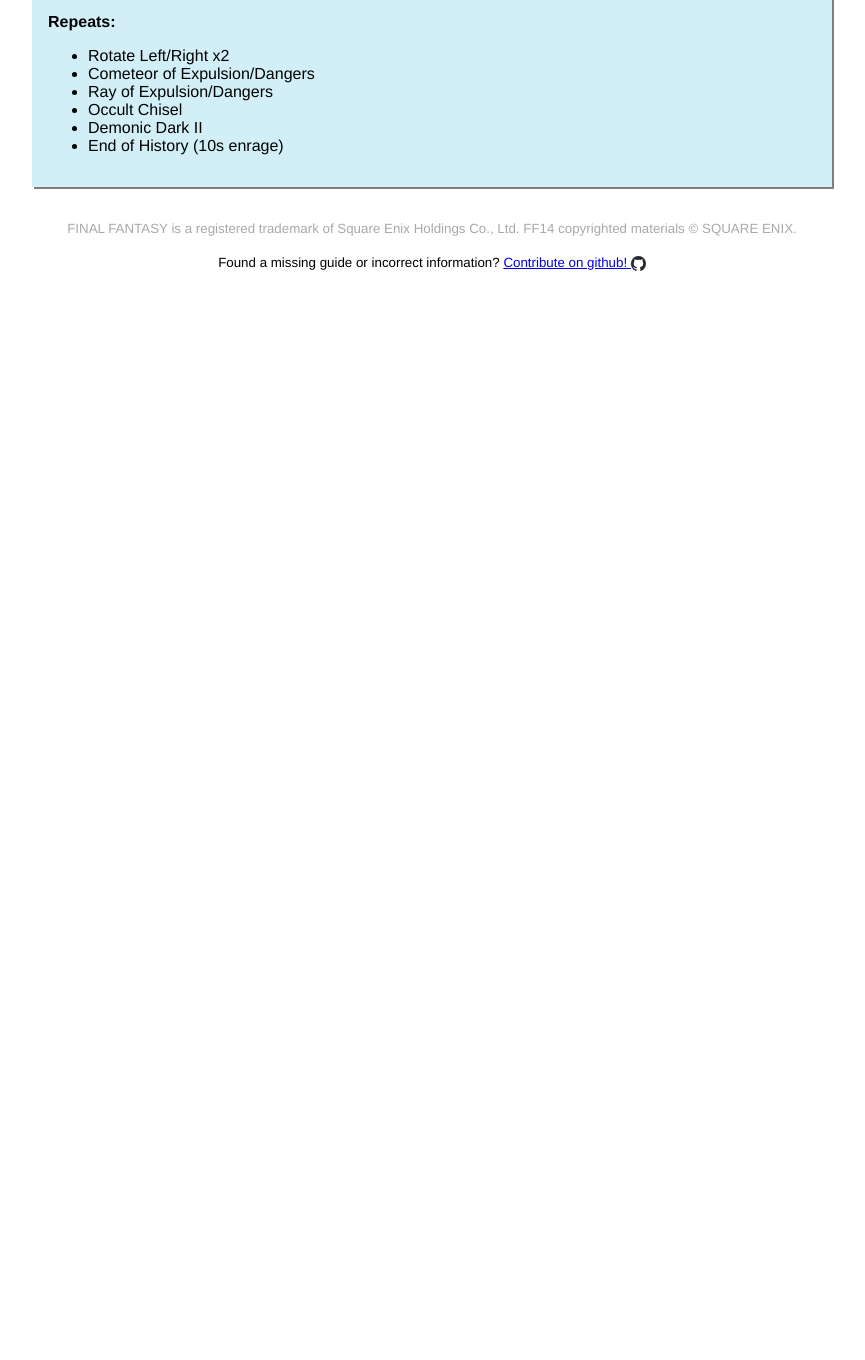
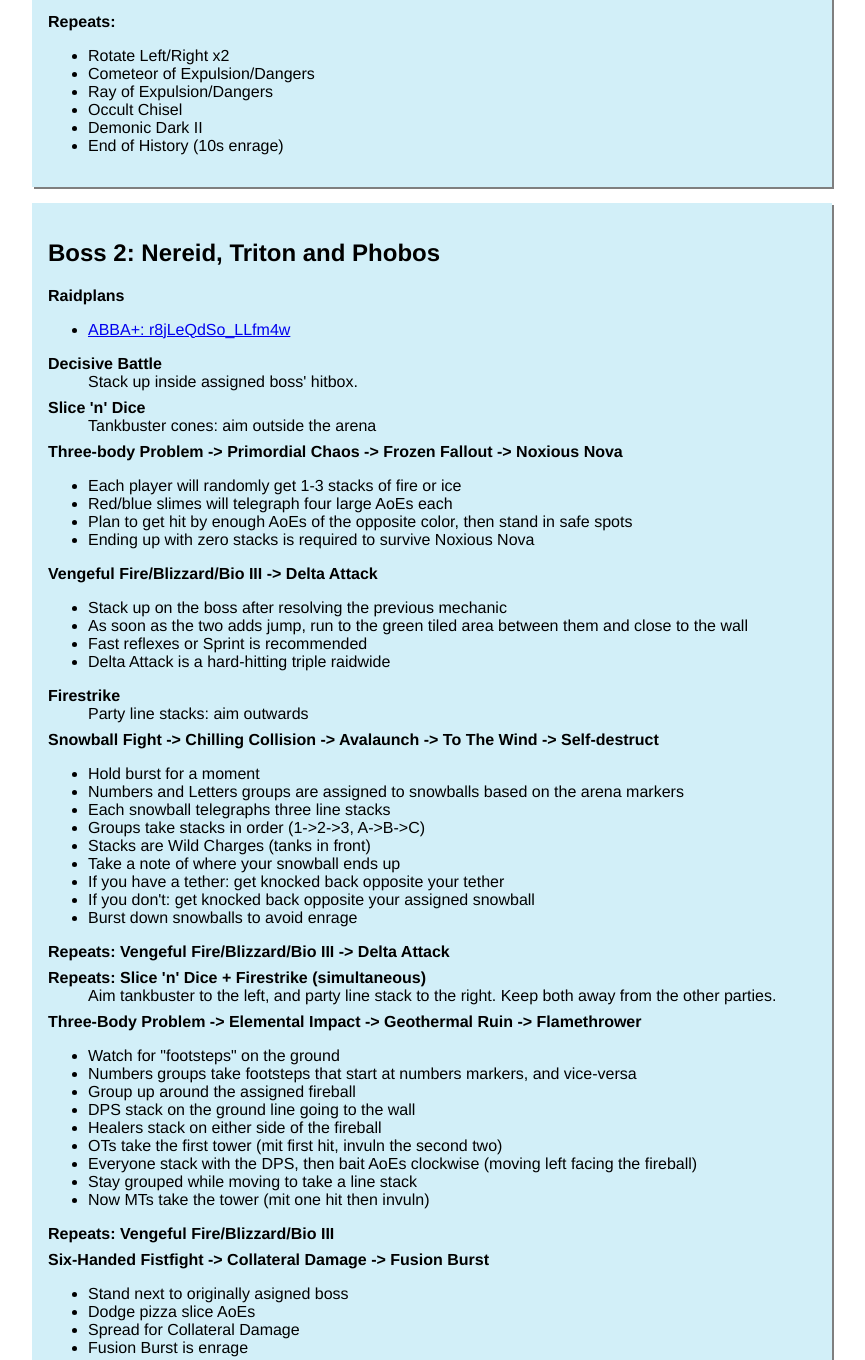
Before and after one commit to nyctef/tldrboss, a plain HTML site: page dt/fo/tower-of-blood.html in a window 1280 px wide. Shown: the part 1508-2868 px from the top of the page, without its empty margins (208-1073 px from the left). Before the commit the page ends 1795 px from the top, so only its background shows below. Drawn offline with Linux system fonts and the light colour scheme.

Commit message:
add initial notes for boss 2

```diff
--- a/dt/fo/tower-of-blood.html
+++ b/dt/fo/tower-of-blood.html
@@ -152,6 +152,138 @@
           </dd>
         </dl>
       </page-block>
+
+      <page-block>
+        <h2>Boss 2: Nereid, Triton and Phobos</h2>
+
+        <dl>
+          <dt>Raidplans</dt>
+          <dd>
+            <ul>
+              <li>
+                <a href="https://raidplan.io/plan/r8jLeQdSo_LLfm4w">
+                  ABBA+: r8jLeQdSo_LLfm4w
+                </a>
+              </li>
+            </ul>
+          </dd>
+
+          <dt>Decisive Battle</dt>
+          <dd>Stack up inside assigned boss' hitbox.</dd>
+
+          <dt>Slice 'n' Dice</dt>
+          <dd>Tankbuster cones: aim outside the arena</dd>
+
+          <dt>
+            Three-body Problem -> Primordial Chaos -> Frozen Fallout -> Noxious
+            Nova
+          </dt>
+          <dd>
+            <ul>
+              <li>Each player will randomly get 1-3 stacks of fire or ice</li>
+              <li>Red/blue slimes will telegraph four large AoEs each</li>
+              <li>
+                Plan to get hit by enough AoEs of the opposite color, then stand
+                in safe spots
+              </li>
+              <li>
+                Ending up with zero stacks is required to survive Noxious Nova
+              </li>
+            </ul>
+          </dd>
+
+          <dt>Vengeful Fire/Blizzard/Bio III -> Delta Attack</dt>
+          <dd>
+            <ul>
+              <li>
+                Stack up on the boss after resolving the previous mechanic
+              </li>
+              <li>
+                As soon as the two adds jump, run to the green tiled area
+                between them and close to the wall
+              </li>
+              <li>Fast reflexes or Sprint is recommended</li>
+              <li>Delta Attack is a hard-hitting triple raidwide</li>
+            </ul>
+          </dd>
+
+          <dt>Firestrike</dt>
+          <dd>Party line stacks: aim outwards</dd>
+
+          <dt>
+            Snowball Fight -> Chilling Collision -> Avalaunch -> To The Wind ->
+            Self-destruct
+          </dt>
+          <dd>
+            <ul>
+              <li>Hold burst for a moment</li>
+              <li>
+                Numbers and Letters groups are assigned to snowballs based on
+                the arena markers
+              </li>
+              <li>Each snowball telegraphs three line stacks</li>
+              <li>Groups take stacks in order (1->2->3, A->B->C)</li>
+              <li>Stacks are Wild Charges (tanks in front)</li>
+              <li>Take a note of where your snowball ends up</li>
+              <li>
+                If you have a tether: get knocked back opposite your tether
+              </li>
+              <li>
+                If you don't: get knocked back opposite your assigned snowball
+              </li>
+              <li>Burst down snowballs to avoid enrage</li>
+            </ul>
+          </dd>
+
+          <dt>Repeats: Vengeful Fire/Blizzard/Bio III -> Delta Attack</dt>
+          <dd></dd>
+
+          <dt>Repeats: Slice 'n' Dice + Firestrike (simultaneous)</dt>
+          <dd>
+            Aim tankbuster to the left, and party line stack to the right. Keep
+            both away from the other parties.
+          </dd>
+
+          <dt>
+            Three-Body Problem -> Elemental Impact -> Geothermal Ruin ->
+            Flamethrower
+          </dt>
+          <dd>
+            <ul>
+              <li>Watch for "footsteps" on the ground</li>
+              <li>
+                Numbers groups take footsteps that start at numbers markers, and
+                vice-versa
+              </li>
+              <li>Group up around the assigned fireball</li>
+              <li>DPS stack on the ground line going to the wall</li>
+              <li>Healers stack on either side of the fireball</li>
+              <li>
+                OTs take the first tower (mit first hit, invuln the second two)
+              </li>
+              <li>
+                Everyone stack with the DPS, then bait AoEs clockwise (moving
+                left facing the fireball)
+              </li>
+              <li>Stay grouped while moving to take a line stack</li>
+              <li>Now MTs take the tower (mit one hit then invuln)</li>
+            </ul>
+          </dd>
+
+          <dt>Repeats: Vengeful Fire/Blizzard/Bio III</dt>
+          <dd></dd>
+
+          <dt>Six-Handed Fistfight -> Collateral Damage -> Fusion Burst</dt>
+          <dd>
+            <ul>
+              <li>Stand next to originally asigned boss</li>
+              <li>Dodge pizza slice AoEs</li>
+              <li>Spread for Collateral Damage</li>
+              <li>Fusion Burst is enrage</li>
+            </ul>
+          </dd>
+        </dl>
+      </page-block>
     </page-container>
   </body>
 </html>
```
